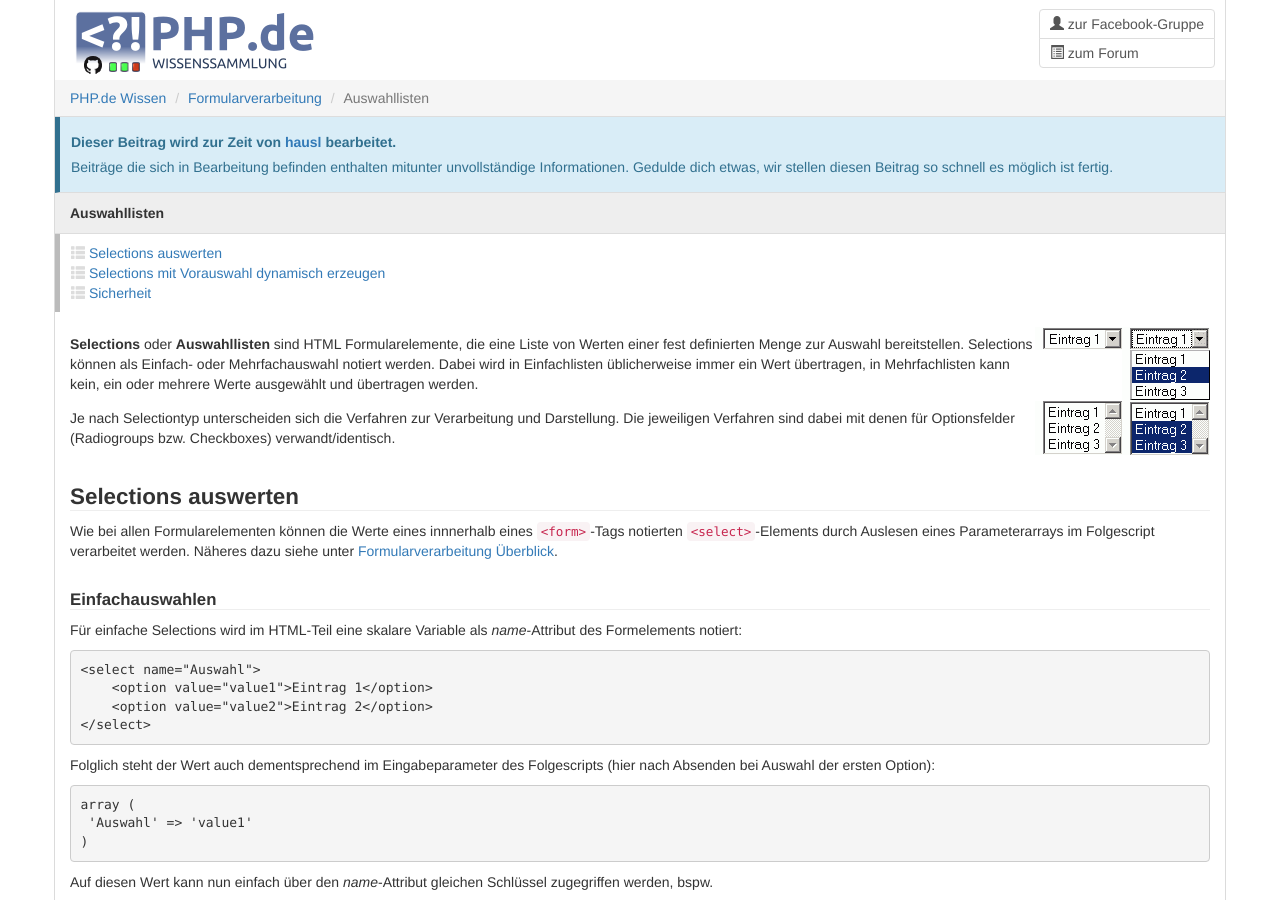
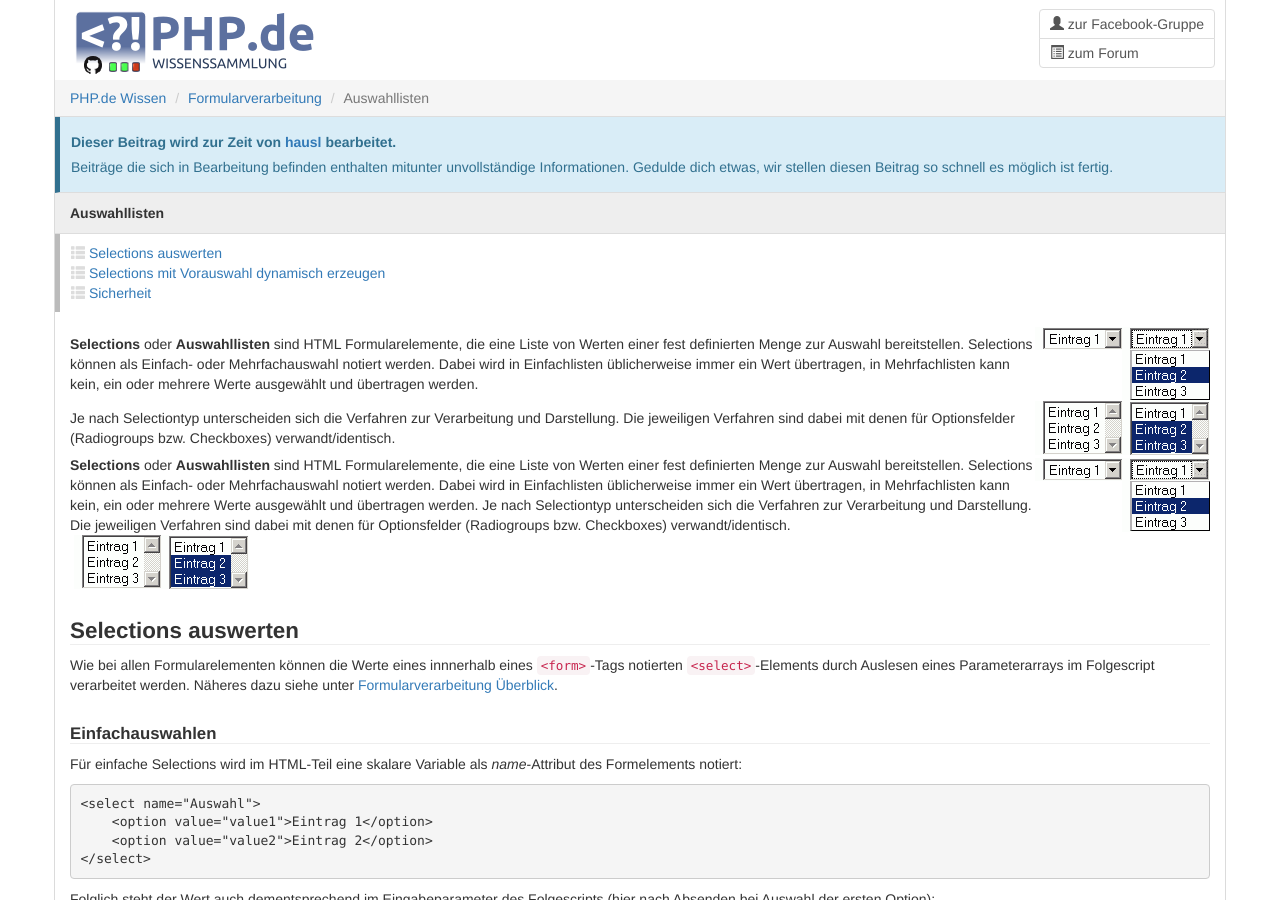
Before and after one commit to php-de/php-de.github.io, a Jekyll site: the page built from form/auswahllisten.md, in a window 1280 px wide and 900 px high. Built offline with Jekyll 4.4.1, drawn with Linux system fonts in a browser that asks for light colours; nearby versions of some CDN libraries.

Commit message:
Update auswahllisten.md

```diff
--- a/form/auswahllisten.md
+++ b/form/auswahllisten.md
@@ -30,6 +30,14 @@ entry-type: in-progress
 | **Selections** oder **Auswahllisten** sind HTML Formularelemente, die eine Liste von Werten einer fest definierten Menge zur Auswahl bereitstellen. Selections können als Einfach- oder Mehrfachauswahl notiert werden. Dabei wird in Einfachlisten üblicherweise immer ein Wert übertragen, in Mehrfachlisten kann kein, ein oder mehrere Werte ausgewählt und übertragen werden. | ![select](images/select_single_closed.gif) | ![select](images/select_single_open.gif) |
 
 | Je nach Selectiontyp unterscheiden sich die Verfahren zur Verarbeitung und Darstellung. Die jeweiligen Verfahren sind dabei mit denen für Optionsfelder (Radiogroups bzw. Checkboxes) verwandt/identisch. | ![select](images/select_multi_off.gif) | ![select](images/select_multi_selected.gif) |
+
+
+
+| **Selections** oder **Auswahllisten** sind HTML Formularelemente, die eine Liste von Werten einer fest definierten Menge zur Auswahl bereitstellen. Selections können als Einfach- oder Mehrfachauswahl notiert werden. Dabei wird in Einfachlisten üblicherweise immer ein Wert übertragen, in Mehrfachlisten kann kein, ein oder mehrere Werte ausgewählt und übertragen werden. Je nach Selectiontyp unterscheiden sich die Verfahren zur Verarbeitung und Darstellung. Die jeweiligen Verfahren sind dabei mit denen für Optionsfelder (Radiogroups bzw. Checkboxes) verwandt/identisch. | ![select](images/select_single_closed.gif) | ![select](images/select_single_open.gif) |
+
+|  | ![select](images/select_multi_off.gif) | ![select](images/select_multi_selected.gif) |
+
+
 
 
 ### Selections auswerten
```
